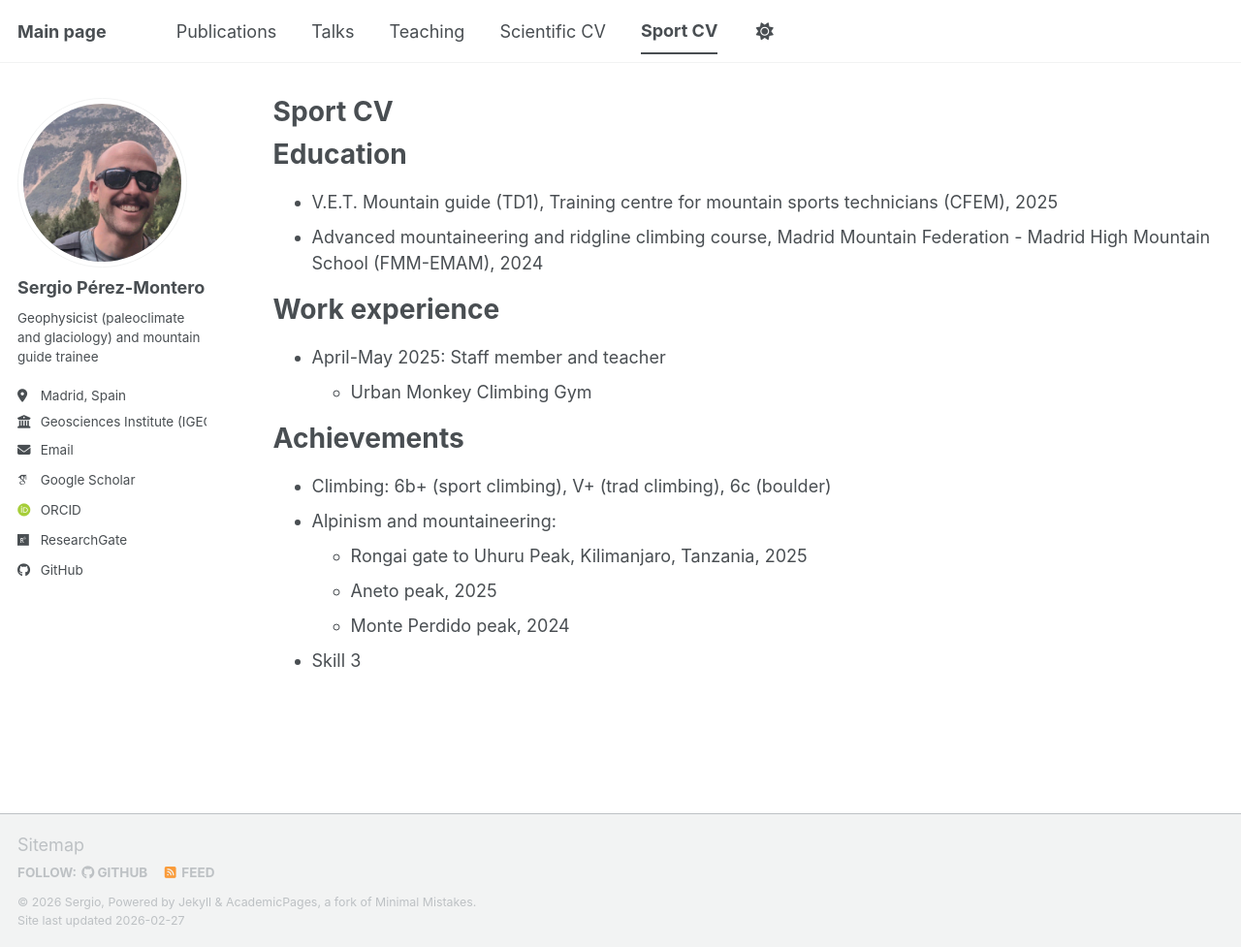
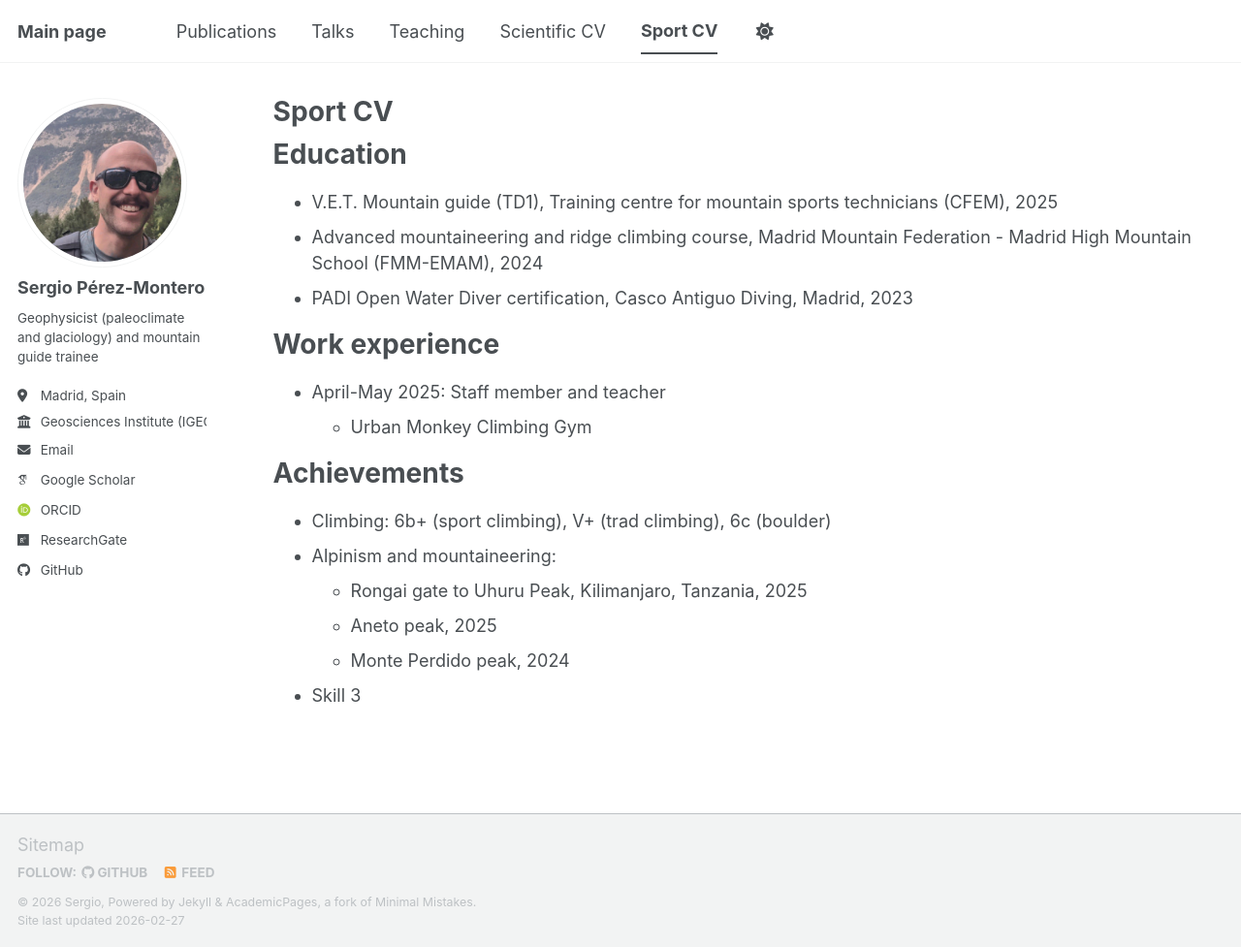
Before and after one commit to sperezmont/sperezmont.github.io, a Jekyll site: the page built from _pages/SportCV.md, in a window 1280 px wide and 977 px high. Shown: the whole window at 97% size. Built offline with Jekyll 4.4.1, drawn with Linux system fonts in a browser that asks for light colours; some web fonts are replaced; a script bundle is joined from its source files by our own code; library files that are not in the unit come from our copies.

Commit message:
Update SportCV.md

```diff
--- a/_pages/SportCV.md
+++ b/_pages/SportCV.md
@@ -12,7 +12,8 @@ redirect_from:
 Education
 ======
 * V.E.T. Mountain guide (TD1), Training centre for mountain sports technicians (CFEM), 2025
-* Advanced mountaineering and ridgline climbing course, Madrid Mountain Federation - Madrid High Mountain School (FMM-EMAM), 2024
+* Advanced mountaineering and ridge climbing course, Madrid Mountain Federation - Madrid High Mountain School (FMM-EMAM), 2024
+* PADI Open Water Diver certification, Casco Antiguo Diving, Madrid, 2023
 
 Work experience
 ======
```
